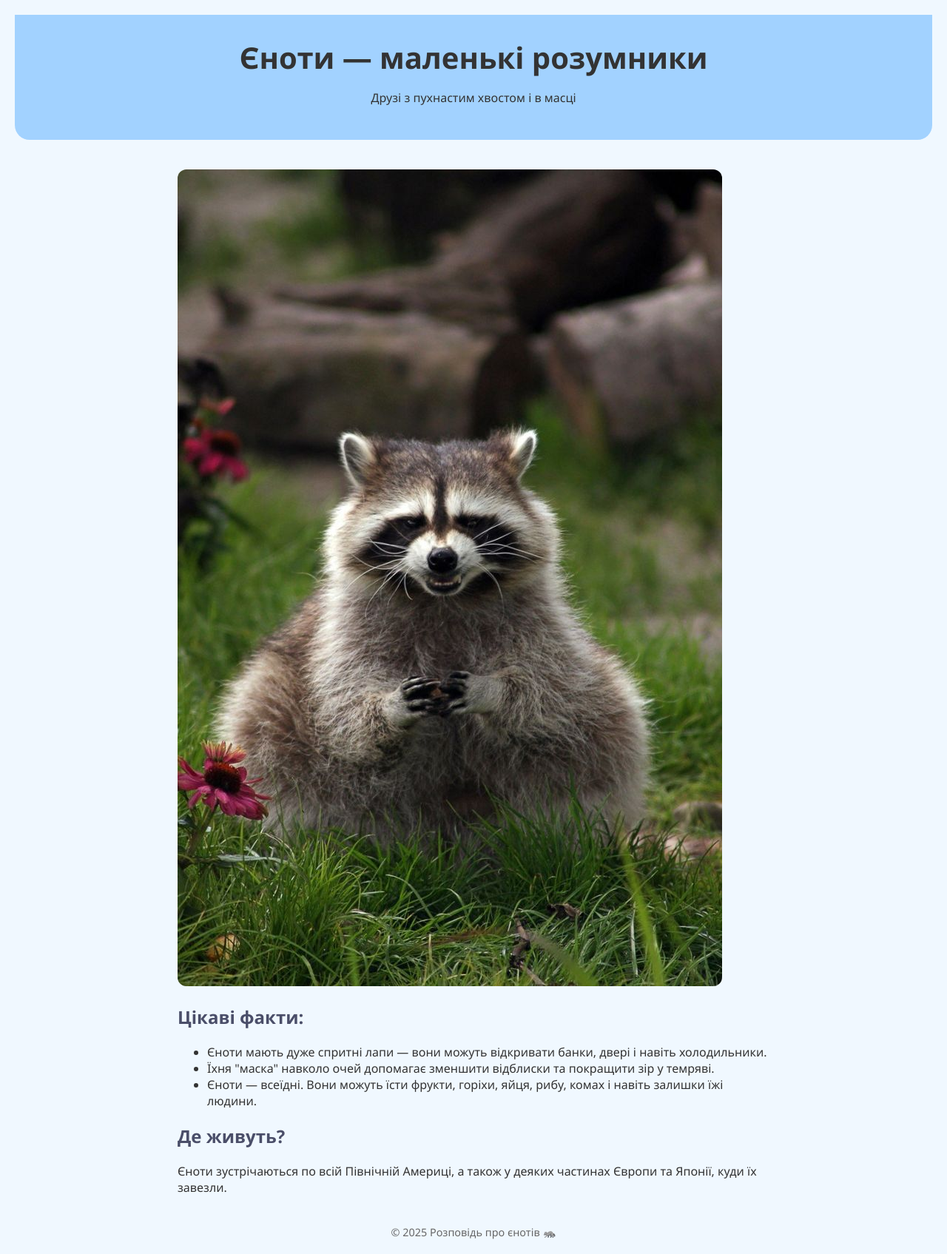
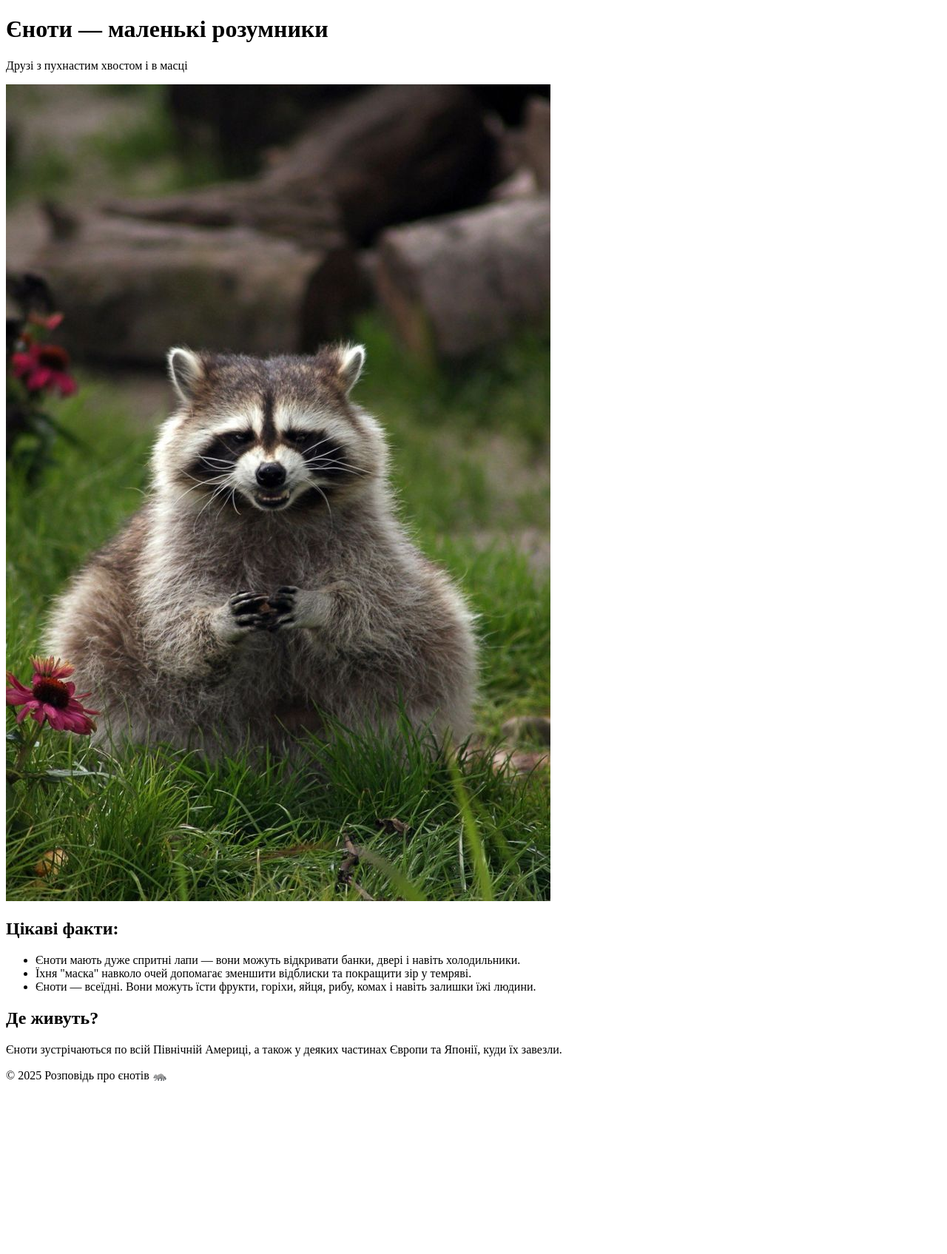
Before and after one commit to Anna-QA-18/GIThome_work, a plain HTML site: page QA_Manual.html in a window 1280 px wide. Shown: the whole page at 74% size. After the commit the page ends 1471 px from the top, so only its background shows below. Drawn offline with Linux system fonts and the light colour scheme.

Commit message:
removed styles from QA_Manual.html file, added Description.txt

```diff
--- a/QA_Manual.html
+++ b/QA_Manual.html
@@ -4,52 +4,6 @@
   <meta charset="UTF-8" />
   <meta name="viewport" content="width=device-width, initial-scale=1.0" />
   <title>Єноти — цікаві факти</title>
-  <style>
-    body {
-      font-family: 'Segoe UI', sans-serif;
-      background-color: #f0f8ff;
-      color: #333;
-      margin: 0;
-      padding: 20px;
-    }
-
-    header {
-      text-align: center;
-      background-color: #a2d2ff;
-      padding: 30px 10px;
-      border-radius: 0 0 20px 20px;
-    }
-
-    header h1 {
-      margin: 0;
-      font-size: 2.5rem;
-    }
-
-    main {
-      max-width: 800px;
-      margin: 40px auto;
-    }
-
-    img {
-      max-width: 100%;
-      border-radius: 12px;
-    }
-
-    section {
-      margin-top: 20px;
-    }
-
-    h2 {
-      color: #4a4e69;
-    }
-
-    footer {
-      text-align: center;
-      margin-top: 40px;
-      font-size: 0.9rem;
-      color: #666;
-    }
-  </style>
 </head>
 <body>
 
```
Also changed, not shown: page.html (deleted, +0 -84 lines), Description.txt (added).
